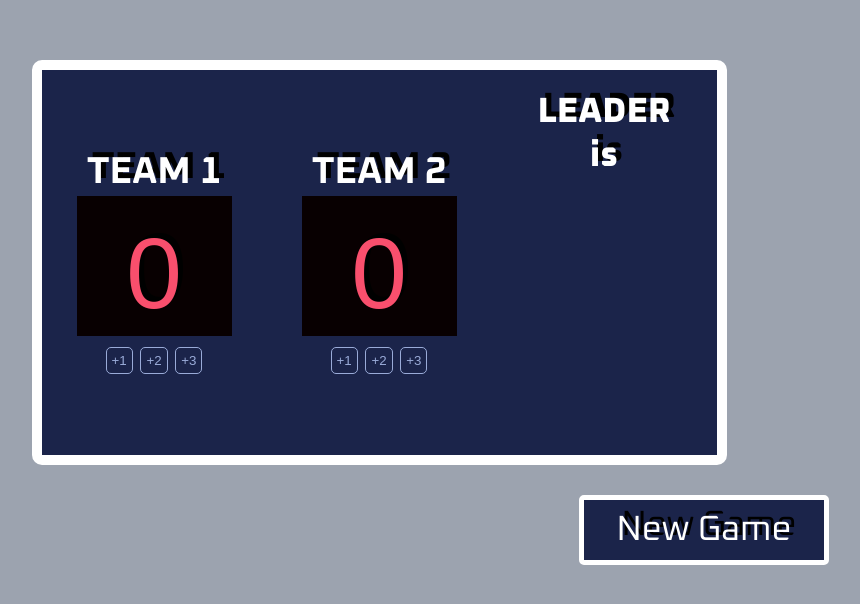
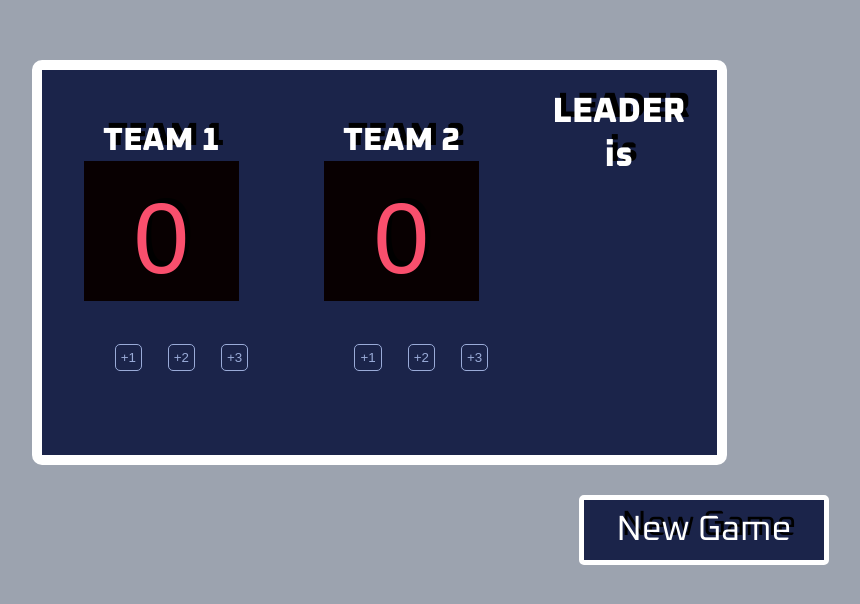
Before and after one commit to ashishbargaje/basketball-scoreboard, a plain HTML site: page index.html in a window 1280 px wide. Shown: the part 110-714 px from the top of the page, without its empty margins (261-1121 px from the left). Drawn offline with Linux system fonts and the light colour scheme; a web font is replaced by a local one.

Commit message:
Updated index.html as per semantic html, lists, labels

```diff
--- a/index.css
+++ b/index.css
@@ -45,6 +45,15 @@ h1{
     height: 120px;
 }
 
+ul {
+    list-style: none;
+    display: flex;
+}
+
+li {
+    margin: 0 13px;
+}
+
 button{
     color: #9AABD8;
     border-radius: 5px;
--- a/index.html
+++ b/index.html
@@ -13,28 +13,31 @@
 </head>
 
 <body>
-    <div class="container">
-        <div class="points-section">
-            <h3>TEAM 1</h3>
+    <main class="container">
+        <section class="points-section">
+            <label for="home-points">TEAM 1</label>
             <h1 id="home-points">0</h1>
-            <div>
-                <button onclick="onePointHome()">+1</button>
-                <button onclick="twoPointsHome()">+2</button>
-                <button onclick="threePointsHome()">+3</button>
-            </div>
-        </div>
-        <div class="points-section">
-            <h3>TEAM 2</h3>
+            <ul>
+                <li><button onclick="onePointHome()">+1</button></li>
+                <li><button onclick="twoPointsHome()">+2</button></li>
+                <li><button onclick="threePointsHome()">+3</button></li>
+            </ul>
+        </section>
+        <section class="points-section">
+            <label for="home-points">TEAM 2</label>
             <h1 id="guest-points">0</h1>
-            <div>
-                <button onclick="onePointGuest()">+1</button>
-                <button onclick="twoPointsGuest()">+2</button>
-                <button onclick="threePointsGuest()">+3</button>
-            </div>
-        </div>
+            <ul>
+                <li><button onclick="onePointGuest()">+1</button></li>
+                <li><button onclick="twoPointsGuest()">+2</button></li>
+                <li><button onclick="threePointsGuest()">+3</button></li>
+            </ul>
+        </section>
         <h1 id="leader">LEADER is </h1>
-    </div>
-    <button id="new-game" onclick="newGame()">New Game</button>
+    </main>
+    <footer>
+        <button id="new-game" onclick="newGame()">New Game</button>
+    </footer>
+
     <script src="index.js"></script>
 </body>
 
```
